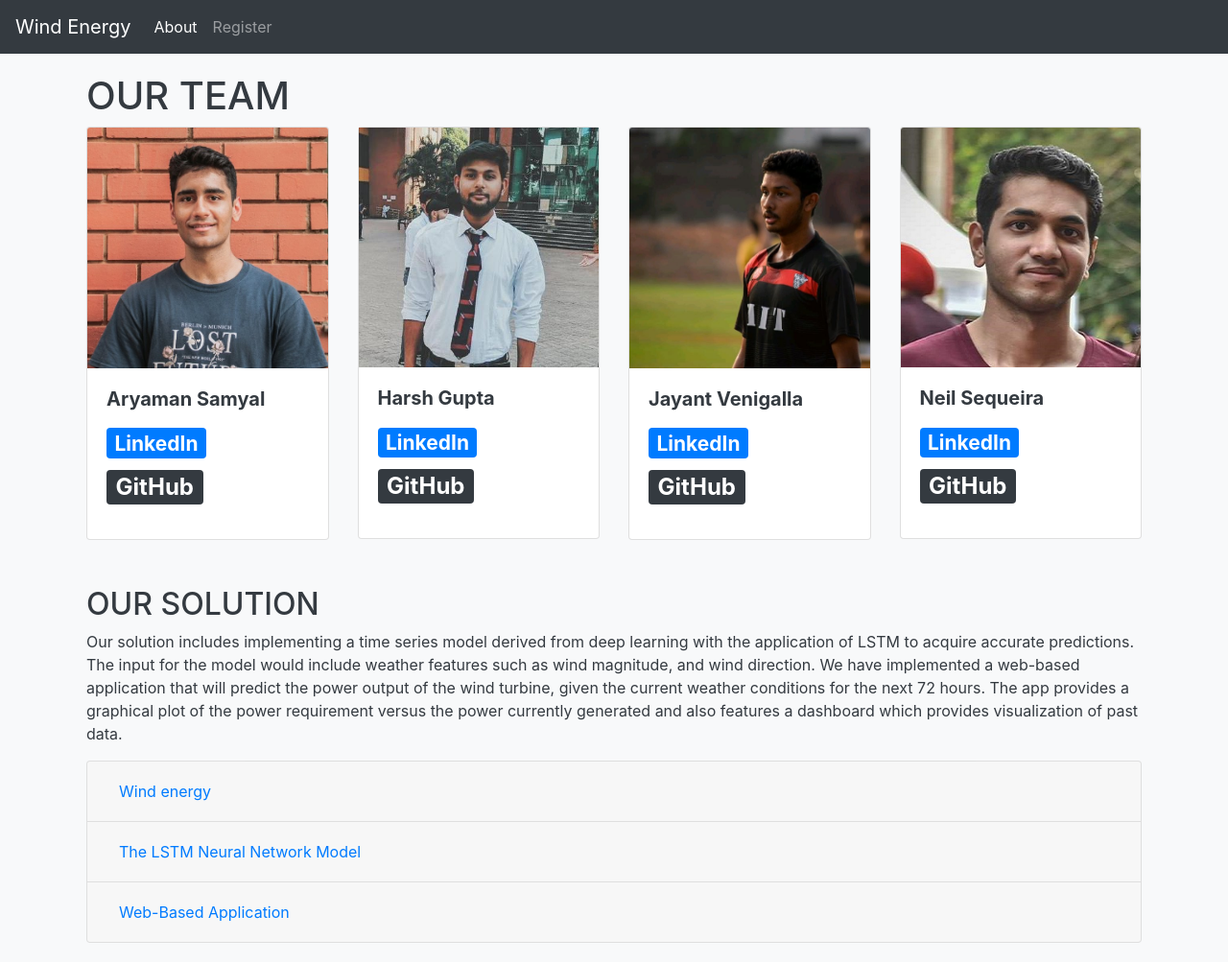
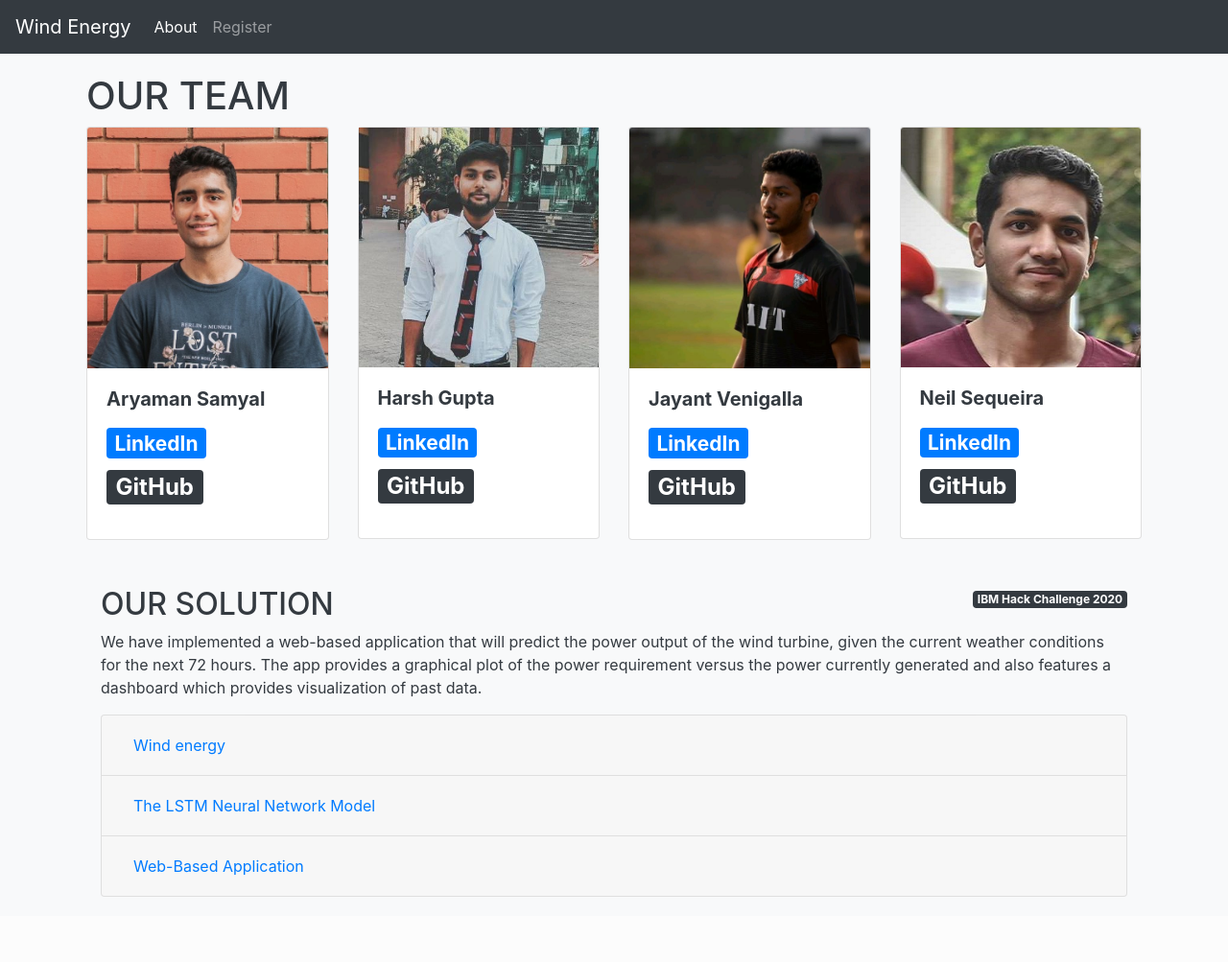
Before and after one commit to Harsh1347/Wind-Energy-Prediction, a Flask app: page /aboutus in a window 1280 px wide. Shown: the whole page at 96% size. After the commit the page ends 935 px from the top, so only its background shows below. Run offline with Flask 2, Linux system fonts and the light colour scheme; parts of the project's set-up code (start-up, migrations or seed data) failed here and were passed over; some libraries are stand-ins or nearby versions.

Commit message:
minor fix

```diff
--- a/app.py
+++ b/app.py
@@ -52,7 +52,7 @@ def real_plot():
 def update_data():
   one_day = 86400
 
-  API_KEY = environ.get("WEATHER_API_KEY")#"dac73cd4aa6d251af51224cd3e8983c9"
+  API_KEY = environ.get("WEATHER_API_KEY")
   CITY = "Istanbul"
   date_time = []
   wind_speed = []
@@ -134,7 +134,7 @@ plt.xlabel("Hours")
 plt.ylabel("Power in KW")
 plt.ylim(0)
 plt.xlim((0,72))
-plt.title("Power For Next 72 Hours")
+#plt.title("Power For Next 72 Hours")
 plt.tight_layout()
 plt.savefig('static/images/chart2.png')
 
@@ -200,38 +200,29 @@ def predict():
     if request.method == "GET":
         return redirect(url_for("index"))
 
-    if request.form.values().strip() == "":
-      filen = "Please Enter a Valid Number"
-
+    ex = [int(x) for x in request.form.values()]
+    pie_data = list()
+    if ex[0]-round(total_power) < 0 :
+        pie_data = [0,round(total_power)]
     else:
-
-      ex = [int(x) for x in request.form.values()]
-
-      pie_data = list()
-
-      if ex[0]-round(total_power) < 0 :
-          pie_data = [0,round(total_power)]
-      else:
-          v = ex[0]-round(total_power)
-          pie_data = [v,round(total_power)]
-
-      pie_label = ["Remaining","Demand Fulfilled"]
-      data['pred'] = 1
-
-      explode = [0,0.1]
-      colors = ['#fc4f30','#56bd6e']
-      plt.clf()
-      plt.pie(pie_data,labels=pie_label,explode=explode,
-          shadow=True,colors=colors,
-          wedgeprops={'edgecolor':'black'},
-          autopct=make_autopct(pie_data)
-          )
-      plt.title(f"Demand Supply Ratio \n Total Demand : {ex[0]}")
-      plt.tight_layout()
-      plt.xlabel("")
-      plt.ylabel("")
-      plt.savefig("static/images/pieplot.png")
-      filen = "static/images/pieplot.png"
+        v = ex[0]-round(total_power)
+        pie_data = [v,round(total_power)]
+    pie_label = ["Remaining","Demand Fulfilled"]
+    data['pred'] = 1
+    explode = [0,0.1]
+    colors = ['#fc4f30','#56bd6e']
+    plt.clf()
+    plt.pie(pie_data,labels=pie_label,explode=explode,
+        shadow=True,colors=colors,
+        wedgeprops={'edgecolor':'black'},
+        autopct=make_autopct(pie_data)
+        )
+    plt.title(f"Demand Supply Ratio \n Total Demand : {ex[0]}")
+    plt.tight_layout()
+    plt.xlabel("")
+    plt.ylabel("")
+    plt.savefig("static/images/pieplot.png")
+    filen = "static/images/pieplot.png"
 
 
     #time.sleep(1)
--- /dev/null
+++ b/static/css/main.css
@@ -0,0 +1,5 @@
+body{
+    margin: 10;
+    font-family: 'Lucida Sans', 'Lucida Sans Regular', 'Lucida Grande', 'Lucida Sans Unicode', Geneva, Verdana, sans-serif;
+    vertical-align: middle;
+}
--- a/static/historical.csv
+++ b/static/historical.csv
@@ -239,3 +239,27 @@ date_time,wind_speed,wind_direction
 07-07-2020 21:00,9.3,360
 07-07-2020 22:00,6.2,20
 07-07-2020 23:00,8.2,10
+08-07-2020 00:00,8.7,360
+08-07-2020 01:00,9.8,350
+08-07-2020 02:00,11.3,350
+08-07-2020 03:00,11.8,360
+08-07-2020 04:00,13.4,350
+08-07-2020 05:00,11.8,360
+08-07-2020 06:00,10.8,360
+08-07-2020 07:00,12.3,360
+08-07-2020 08:00,10.8,360
+08-07-2020 09:00,9.8,360
+08-07-2020 10:00,7.7,20
+08-07-2020 11:00,9.3,10
+08-07-2020 12:00,8.7,20
+08-07-2020 13:00,7.7,10
+08-07-2020 14:00,7.2,30
+08-07-2020 15:00,7.7,20
+08-07-2020 16:00,7.2,20
+08-07-2020 17:00,8.2,10
+08-07-2020 18:00,6.7,30
+08-07-2020 19:00,5.1,30
+08-07-2020 20:00,5.1,50
+08-07-2020 21:00,5.7,50
+08-07-2020 22:00,4.6,40
+08-07-2020 23:00,4.1,40
--- a/templates/aboutus.html
+++ b/templates/aboutus.html
@@ -73,8 +73,15 @@
               </div>
             </div>
             <br>
-            <h2>OUR SOLUTION</h2>
-            <p>Our solution includes implementing a time series model derived from deep learning with the application of LSTM to acquire accurate predictions. The input for the model would include weather features such as wind magnitude, and wind direction.
+            <div class="container">
+              <div class="row">
+                <div class="col-sm">
+                  <h2>OUR SOLUTION</h2>
+                </div>
+                <div class="col-sm" align = right>
+                  <a href="https://smartinternz.com/ibm-hack-challenge-2020"  class="badge badge-dark">IBM Hack Challenge 2020</a>
+                </div>
+              </div>
 
               We have implemented a web-based application that will predict the power output of the wind turbine, given the current weather conditions for the next 72 hours. The app provides a graphical plot of the power requirement versus the power currently generated and also features a dashboard which provides visualization of past data.</p>
             <div class="accordion" id="accordionExample">
--- a/templates/login.html
+++ b/templates/login.html
@@ -33,8 +33,9 @@
           <div class="carousel-item active">
               <img src="https://raw.githubusercontent.com/Harsh1347/Flask/master/images/windfarm.jpg" class="d-block w-100" alt="...">
               <div class="card-img-overlay text-white">
-                <div class="container" style="padding-top: 10%;">
-                    <h1><b>Wind power forecasting - combining fieldwork,advanced simulation,and statistical analysis to help wind farm and electric power grid operators...</b></h1>
+                <h1 style="text-align: center;"><b>Wind Power Forecasting</b></h1>
+                <div class="container" style="padding-top: 4%;">
+
                     <br>
                     <h2><b>L O G I N</b></h2>
 
--- a/templates/stats.html
+++ b/templates/stats.html
@@ -11,6 +11,7 @@
 <div class="container">
     <div class = "row" >
         <div class="col-md">
+          <h2 style="text-align: center;">Power Output for next 72 Hours</h2>
             <img src="{{ url_for('static',filename = 'images/chart2.png')}}" >
         </div>
     </div>
```
Also changed, not shown: templates/about.html (+11 -1 lines), templates/index.html (+5 -3 lines), static/images/chart2.png, static/images/pieplot.png, static/pieplot.png (added).
